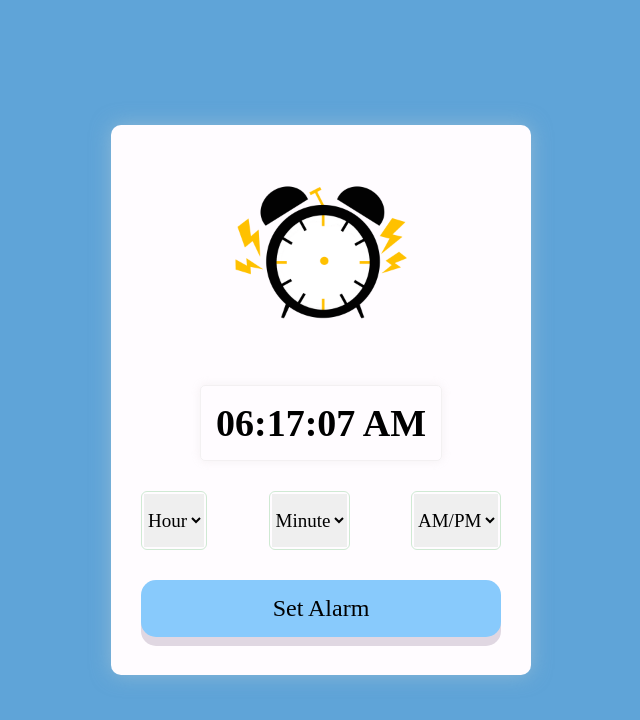
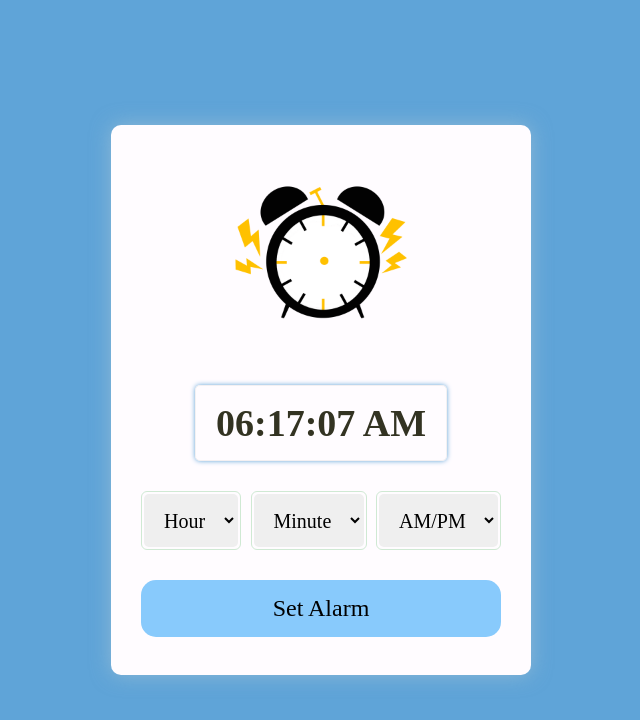
Before and after one commit to abdumutalibovv/alarm-clock, a plain HTML site: page index.html in a window 1280 px wide. Shown: the whole page, without its empty margins (319-959 px from the left). Drawn offline with Linux system fonts and the light colour scheme.

Commit message:
add box shadow and style

```diff
--- a/css/sttyle.css
+++ b/css/sttyle.css
@@ -38,13 +38,14 @@
     font-size: 38px;
     font-weight: 700;
     margin: 30px 0px;
-    padding: 15px;
+    padding: 15px 20px;
     border: 1px solid rgba(236, 233, 233, 0.6);
-    box-shadow: 0px 0px 10px rgba(236, 233, 233, 0.6);
     border-radius: 5px;
+    color: #332;
+    box-shadow: 0px 0px 5px #5fa4d8;
 }
 
-.disablec {
+.disable {
     opacity: 0.6;
     pointer-events: none;
 }
@@ -64,10 +65,19 @@
 
 select {
     outline: none;
-    border: none;
+    border: 1px solid transparent;
+    border-radius: 5px;
     height: 53px;
+    padding: 0px 15px;
     width: 100%;
     font-size: 19px;
+    font-size: 20px;
+    font-family: serif;
+}
+
+select:hover {
+    box-shadow: 0px 0px 10px #5fa4d8;
+    border: 1px solid #98d0f8;
 }
 
 button {
@@ -77,28 +87,19 @@
     padding: 15px 25px;
     font-size: 24px;
     cursor: pointer;
-    text-align: center;
-    text-decoration: none;
     outline: none;
     background-color: #88cafc;
     border: none;
     border-radius: 15px;
-    box-shadow: 0 9px rgb(224, 215, 226);
 }
 
 button:hover {
     background-color: #badbf5;
-}
-
-button:active {
-    background-color: #badbf5;
-    box-shadow: 0 5px rgb(247, 235, 235);
-    transform: translateY(4px);
+    box-shadow: 0px 0px 15px #5fa4d8;
 }
 
 @media only screen and (max-width: 425px) {
     .wrapper {
         border-radius: 0;
     }
-
 }
--- a/index.html
+++ b/index.html
@@ -6,6 +6,7 @@
     <meta http-equiv="X-UA-Compatible" content="IE=edge">
     <meta name="viewport" content="width=device-width, initial-scale=1.0">
     <link rel="stylesheet" href="./css/sttyle.css">
+    <link rel="shortcut icon" href="./Images/alarm.png" type="image/x-icon">
     <title>Alarm Clock</title>
 </head>
 
@@ -35,5 +36,6 @@
         <button>Set Alarm</button>
     </div>
     <script src="./js/script.js"></script>
+
 </body>
 </html>
```
